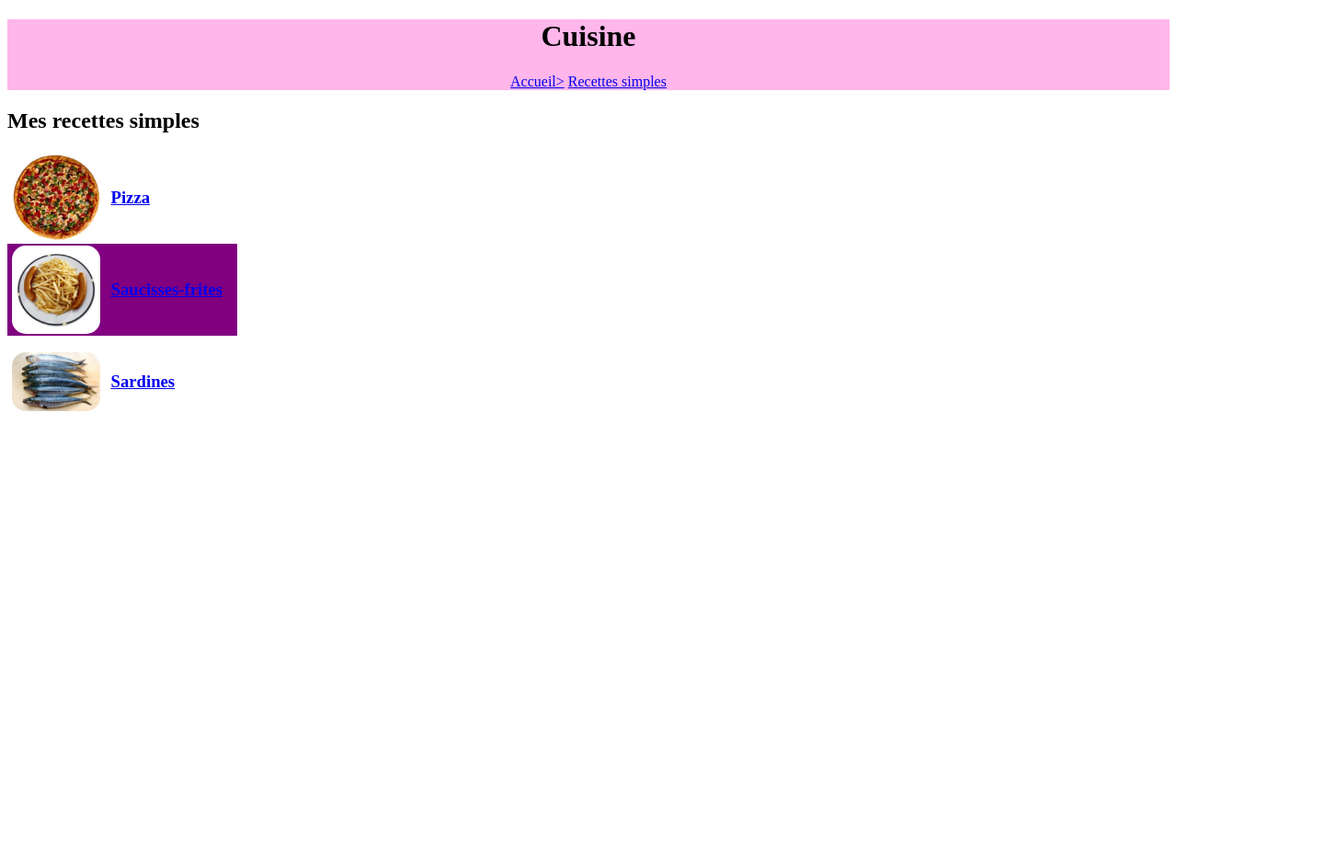
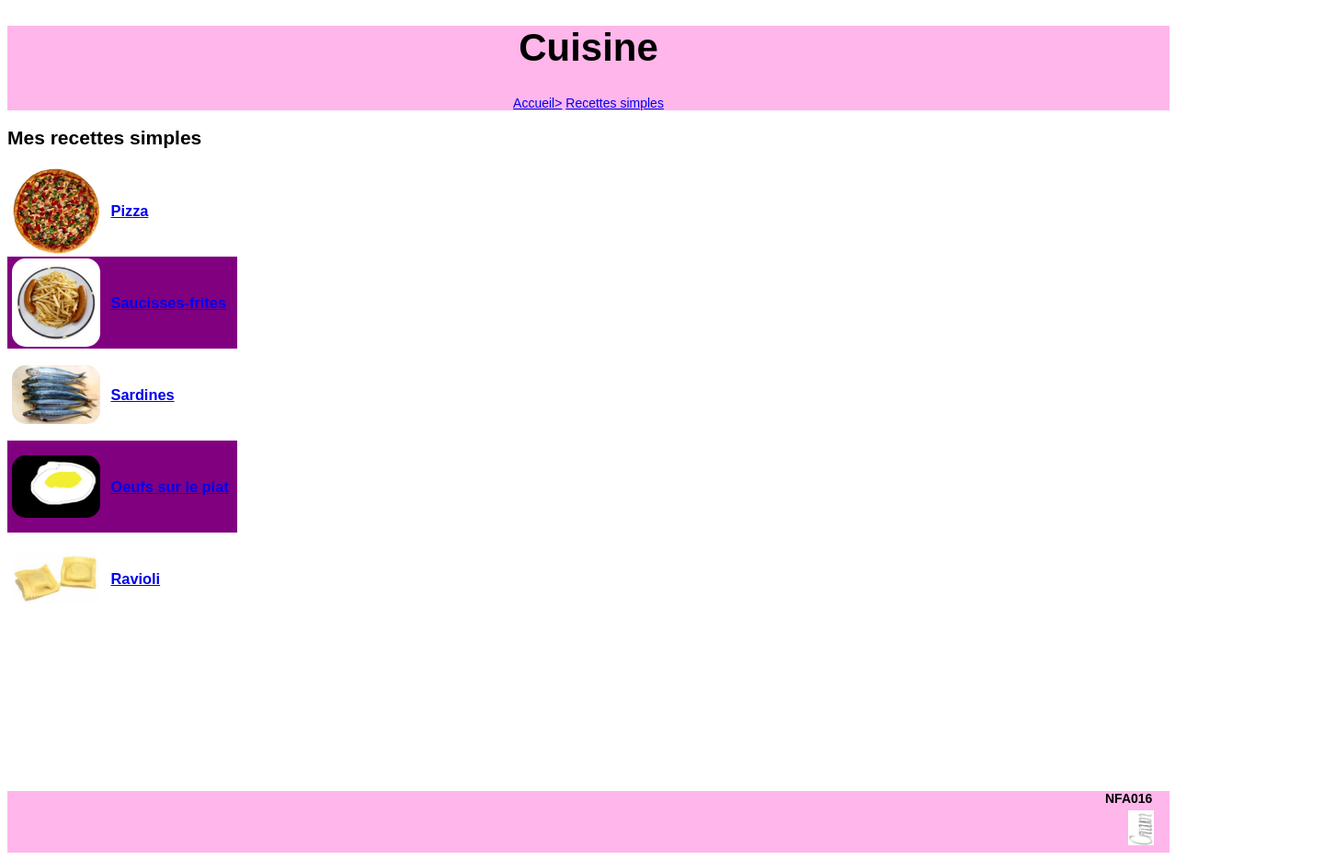
Before and after one commit to Marie930/TP5_NFA040_MLB, a plain HTML site: page index.html in a window 1280 px wide. Shown: the whole page at 92% size, 1452 px wide, since content can reach past the window. Before the commit the page ends 800 px from the top, so only its background shows below. Drawn offline with Linux system fonts and the light colour scheme; a web font is replaced by a local one.

Commit message:
fin index et css

```diff
--- a/index.html
+++ b/index.html
@@ -23,26 +23,50 @@
       <a href="#recettes">Recettes simples</a>
     </nav>
   </header>
-  <section class="simply">
-    <h2>Mes recettes simples</h2>
-    <article class="pizza">
+  <main class="simply">
+    <h2 id="recettes">Mes recettes simples</h2>
+    <article class="white">
       <img src="/images/pizza.png" alt="pizza">
       <a href="./pizza.html">
         <h3 class="nom">Pizza</h3>
       </a>
     </article>
-    <article class="saucisses">
+    <article class="purple">
       <img src="/images/saucisses-frites.png" alt="saucisses-frites">
       <a href="./saucissesFrites.html">
         <h3 class="nom">Saucisses-frites</h3>
       </a>
     </article>
-    <article class="sardines">
+    <article class="white">
       <img src="/images/sardines.png" alt="sardines">
       <a href="./sardines.html">
         <h3 class="nom">Sardines</h3>
       </a>
     </article>
+    <article class="purple">
+      <img src="/images/oeuf.png" alt="oeuf">
+      <a href="./oeuf.html">
+        <h3 class="nom">Oeufs sur le plat</h3>
+      </a>
+    </article>
+    <article class="white">
+      <img src="/images/ravioli.png" alt="sardines">
+      <a href="./ravioli.html">
+        <h3 class="nom">Ravioli</h3>
+      </a>
+    </article>
+  </main>
+  <footer>
+    <section class=mentions>
+      <article>
+        <h4>
+          NFA016
+        </h4>
+        <img class="logo" src="/images/logo_cnam.png" alt="logo">
+        <a href="https://www.cnam.fr/"></a>
+      </article>
+    </section>
+  </footer>
 </body>
 
 </html>
--- a/style.css
+++ b/style.css
@@ -1,3 +1,16 @@
+body {
+  font-family: 'Raleway', sans-serif;
+  font-size: 14px;
+}
+
+h1 {
+  font-size: 3em;
+}
+
+h4 {
+  margin: 0;
+}
+
 p {
   color: black;
 }
@@ -7,10 +20,11 @@ header.header {
   background: #ffb6ea;
 }
 
-section.simply {
+main.simply {
   display: flex;
   flex-wrap: wrap;
   flex-direction: column;
+  height: 740px;
 }
 
 article {
@@ -24,7 +38,7 @@ img {
   margin: 5px;
 }
 
-article.pizza {
+article.white {
   display: grid;
   grid-template-areas: "pizza nom";
   grid-template-columns: 45% 75%;
@@ -33,7 +47,7 @@ article.pizza {
   justify-items: start;
 }
 
-article.saucisses {
+article.purple {
   display: grid;
   grid-template-areas: "saucisses-frites nom";
   grid-template-columns: 45% 75%;
@@ -43,11 +57,19 @@ article.saucisses {
   background: purple;
 }
 
-article.sardines {
-  display: grid;
-  grid-template-areas: "pizza nom";
-  grid-template-columns: 45% 75%;
-  grid-template-rows: 100px;
-  align-items: center;
-  justify-items: start;
+footer {
+  background: #ffb6ea;
+  display: flex;
+  flex-direction: column;
+  align-items: flex-end;
 }
+
+section.mentions {
+  width: 70px;
+}
+
+img.logo {
+  width: 2em;
+  border-radius: 0px;
+  margin-left: 25px;
+}
```
